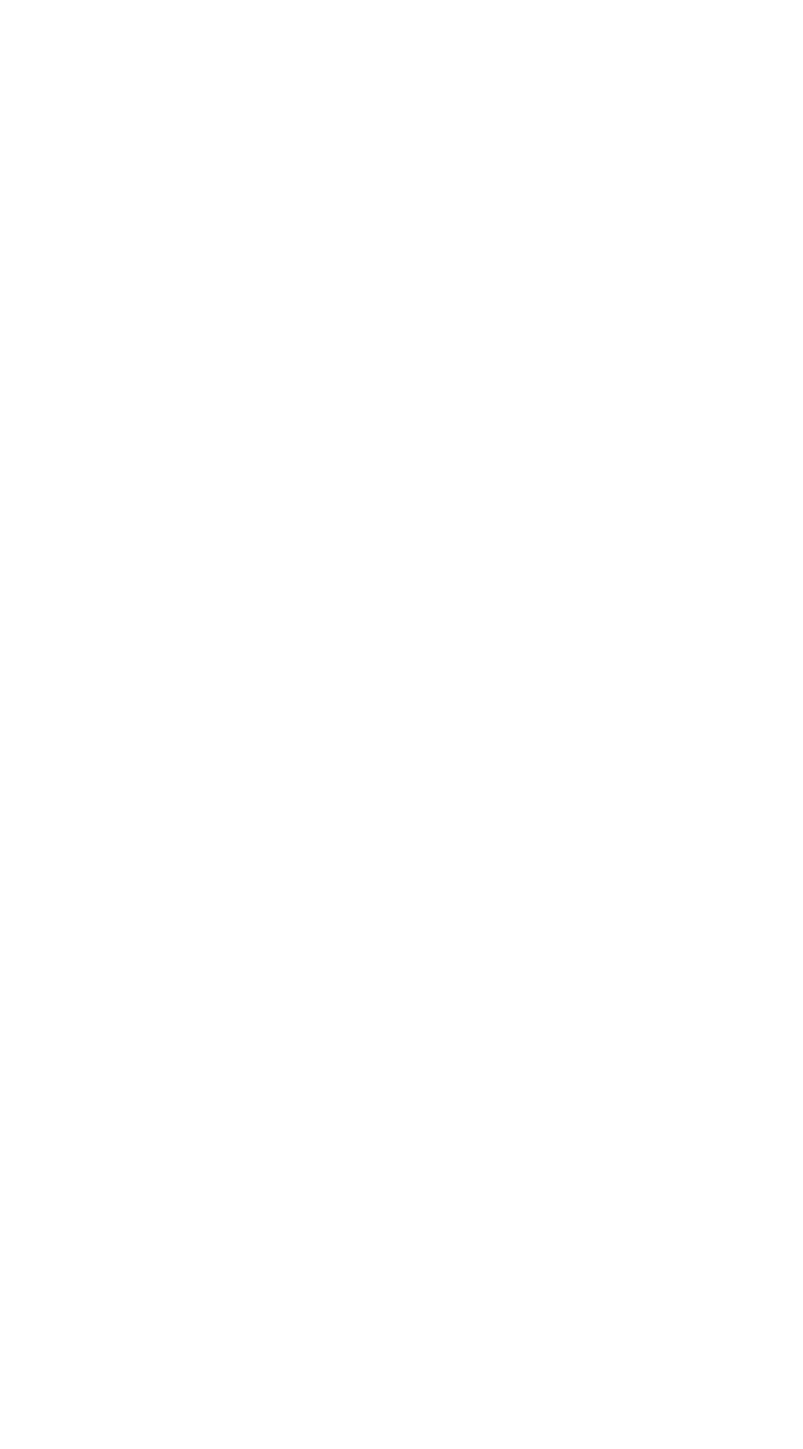
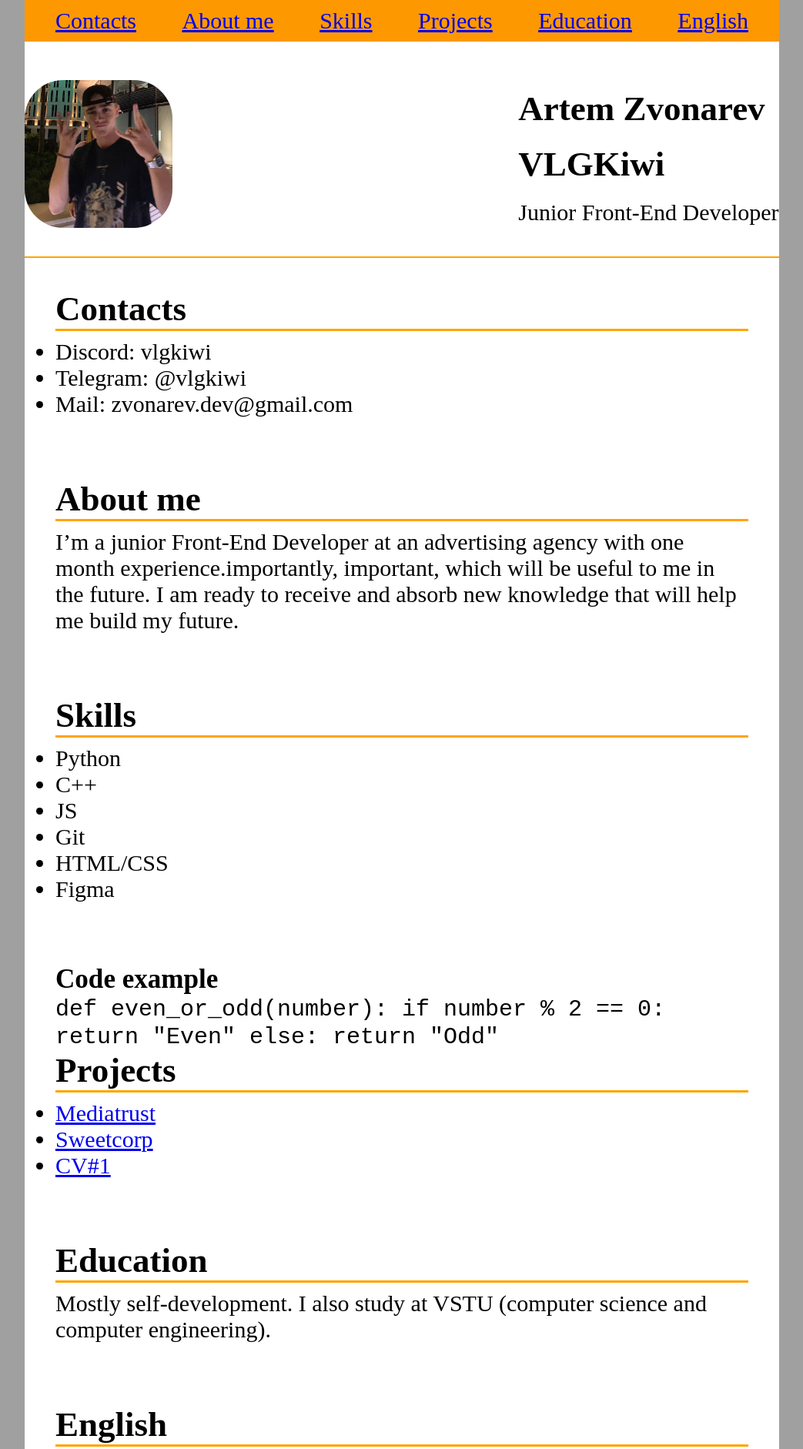
Before and after one commit to VLGKiwi/rsschool-cv, a plain HTML site: page index.html in a window 1280 px wide. Shown: the top 1882 px of the page at 77% size, without its empty margins (118-1161 px from the left). Before the commit the page ends 800 px from the top, so only its background shows below. Drawn offline with Linux system fonts and the light colour scheme.

Commit message:
feat: add basic html, css cv

```diff
--- a/index.html
+++ b/index.html
@@ -4,11 +4,115 @@
 <head>
 	<meta charset="UTF-8">
 	<meta name="viewport" content="width=device-width, initial-scale=1.0">
-	<title>Document</title>
+	<link rel="stylesheet" href="style.css">
+	<title>CV#3</title>
 </head>
 
 <body>
-
+	<header>
+		<nav class="nav-menu">
+			<ul>
+				<li><a href="#contacts">Contacts</a></li>
+				<li><a href="#about_me">About me</a></li>
+				<li><a href="#skills">Skills</a></li>
+				<li><a href="#projects">Projects</a></li>
+				<li><a href="#education">Education</a></li>
+				<li><a href="#english">English</a></li>
+			</ul>
+		</nav>
+	</header>
+	<main>
+		<section class="info__me">
+			<div>
+				<img src="images/photo_2024-01-23_23-20-54.jpg" alt="Me" class="photo-me">
+			</div>
+			<div class="my__name">
+				<h1>Artem Zvonarev</h1>
+				<h2>VLGKiwi</h2>
+				<p>Junior Front-End Developer</p>
+			</div>
+		</section>
+		<section id="contacts">
+			<div class="more__info">
+				<h2>
+					Contacts
+				</h2>
+				<ul>
+					<li>Discord: vlgkiwi</li>
+					<li>Telegram: @vlgkiwi</li>
+					<li>Mail: zvonarev.dev@gmail.com</li>
+				</ul>
+			</div>
+		</section>
+		<section id="about_me">
+			<div class="more__info">
+				<h2>About me</h2>
+				<p>
+					I’m a junior Front-End Developer at an advertising agency with one month experience.importantly, important,
+					which will be useful to me in the future. I am ready to receive and absorb new knowledge that will help me
+					build
+					my future.
+				</p>
+			</div>
+		</section>
+		<section id="skills">
+			<div class="more__info">
+				<h2>Skills</h2>
+				<ul>
+					<li>Python</li>
+					<li>C++</li>
+					<li>JS</li>
+					<li>Git</li>
+					<li>HTML/CSS</li>
+					<li>Figma</li>
+				</ul>
+			</div>
+		</section>
+		<section id="projects">
+			<div class="more__info">
+				<h3>
+					Code example
+				</h3>
+				<code>
+					def even_or_odd(number):
+						if number % 2 == 0:
+							return "Even"
+						else:
+							return "Odd"
+				</code>
+				<h2>Projects</h2>
+				<ul>
+					<li><a href="https://infodevelopmentpreview.ru">Mediatrust</a></li>
+					<li><a href="https://sweetcorp.webflow.io">Sweetcorp</a></li>
+					<li><a href="https://github.com/VLGKiwi/rsschool-cv">CV#1</a></li>
+				</ul>
+			</div>
+		</section>
+		<section id="education">
+			<div class="more__info">
+				<h2>Education</h2>
+				<p>Mostly self-development. I also study at VSTU (computer science and computer engineering).</p>
+			</div>
+		</section>
+		<section id="english">
+			<div class="more__info">
+				<h2>English</h2>
+				<p>
+					A2 - B1 (50 / 50. I can understand what the text/speech is about, but the layout part is lame)
+				</p>
+			</div>
+		</section>
+	</main>
+	<footer>
+		<section>
+			<div class="footer-item"><img src="images/rs-school-logo.svg" alt="rsschool-logo"></div>
+			<div class="footer-item"><a href="https://github.com/VLGKiwi">github</a></div>
+			<div class="footer-item">
+				<p>2024</p>
+			</div>
+			<div class="footer-item"><a href="https://rs.school/courses/javascript-preschool-ru">RS-School course</a></div>
+		</section>
+	</footer>
 </body>
 
 </html>
--- a/style.css
+++ b/style.css
@@ -0,0 +1,59 @@
+* {
+	margin: 0;
+	padding: 0;
+}
+
+body {
+	padding: 0 150px;
+	background-color: rgb(160, 160, 160);
+	font-size: 30px;
+}
+
+main {
+	background-color: white;
+}
+
+footer {
+	background-color: rgb(253, 152, 0);
+	padding: 20px;
+}
+
+.nav-menu > ul {
+	display: flex;
+	justify-content: space-between;
+	list-style-type: none;
+	background-color: rgb(253, 152, 0);
+	padding: 10px 40px;
+}
+
+.info__me {
+	display: flex;
+	justify-content: space-around;
+	border-bottom: 2px solid orange;
+	padding: 50px 0 30px;
+}
+
+.photo-me {
+	width: 30%;
+	border-radius: 50px;
+}
+
+.my__name {
+	display: flex;
+	justify-content: center;
+	flex-direction: column;
+	gap: 20px;
+}
+
+.more__info {
+	padding: 40px;
+}
+
+.more__info > h2 {
+	margin-bottom: 10px;
+	border-bottom: 3px solid orange;
+}
+
+.footer-item {
+	padding: 10px;
+}
```
Also changed, not shown: images/photo_2024-01-23_23-20-54.jpg (added), images/rs-school-logo.svg (added).
